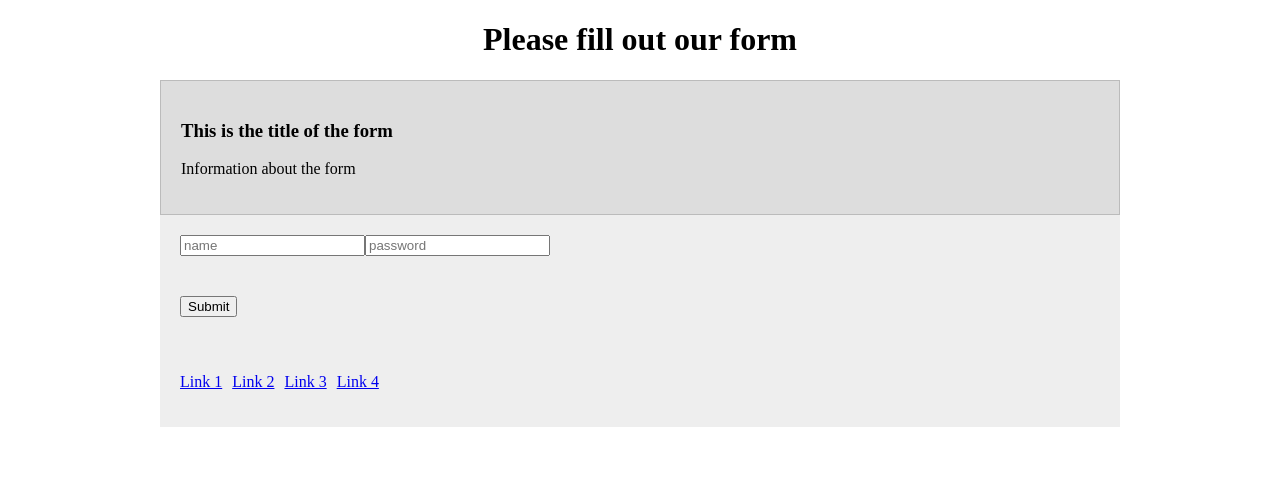
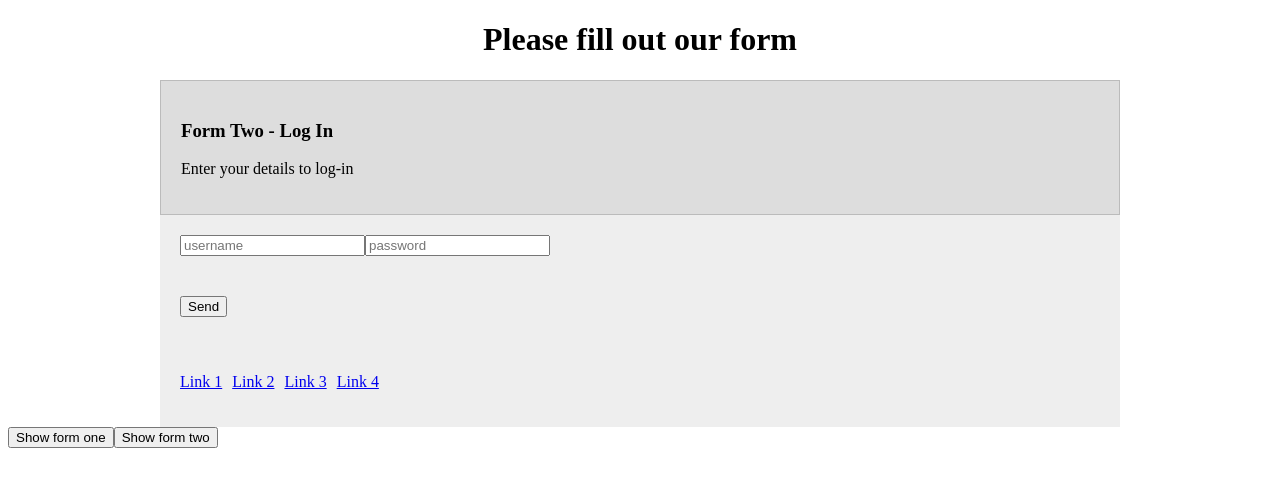
Before and after one commit to farhandardiri/mdnj, a Vue app: page / in a window 1280 px wide. Shown: the top 486 px of the page. Built offline with nearby package versions, Linux system fonts and the light colour scheme.

Commit message:
add dinamyc component

```diff
--- a/src/App.vue
+++ b/src/App.vue
@@ -1,5 +1,5 @@
 <template>
-  <div>
+  <!-- <div>
     <form-helper>
       <div slot="form-header">
         <h3>This is the title of the form</h3>
@@ -13,18 +13,30 @@
         <button @click="handleSubmit">Submit</button>
       </div>
     </form-helper>
+  </div> -->
+  <div>
+    <keep-alive>
+      <component v-bind:is="component"></component>
+    </keep-alive>
+    <button @click="component = 'form-one'">Show form one</button>
+    <button @click="component = 'form-two'">Show form two</button>
   </div>
 </template>
 
 <script>
-import formHelper from "./components/FormHelper";
+// import formHelper from "./components/FormHelper";
+import formOne from "./components/formOne";
+import formTwo from "./components/formTwo";
 export default {
   components: {
-    "form-helper": formHelper,
+    // "form-helper": formHelper,
+    "form-one": formOne,
+    "form-two": formTwo,
   },
   data() {
     return {
-      title: "I am Dinamic Slot Title",
+      // title: "I am Dinamic Slot Title",
+      component: "form-two",
     };
   },
   methods: {},
--- a/src/components/formOne.vue
+++ b/src/components/formOne.vue
@@ -0,0 +1,34 @@
+<template>
+  <div>
+    <form-helper>
+      <div slot="form-header">
+        <h3>Form One - Contact Us</h3>
+        <p>Fill in this form to conyact us</p>
+      </div>
+      <div slot="form-fields">
+        <input type="text" placeholder="name" required />
+        <label>Your Message</label>
+        <textarea></textarea>
+      </div>
+      <div slot="form-controls">
+        <button @click="handleSubmit">Send</button>
+      </div>
+    </form-helper>
+  </div>
+</template>
+
+<script>
+import formHelper from "./FormHelper";
+export default {
+  components: {
+    "form-helper": formHelper,
+  },
+  data() {
+    return {};
+  },
+  methods: {},
+};
+</script>
+
+<style scoped>
+</style>
--- a/src/components/formTwo.vue
+++ b/src/components/formTwo.vue
@@ -0,0 +1,37 @@
+<template>
+  <div>
+    <form-helper>
+      <div slot="form-header">
+        <h3>Form Two - Log In</h3>
+        <p>Enter your details to log-in</p>
+      </div>
+      <div slot="form-fields">
+        <input type="text" placeholder="username" required />
+        <input type="password" placeholder="password" required />
+      </div>
+      <div slot="form-controls">
+        <button @click="handleSubmit">Send</button>
+      </div>
+    </form-helper>
+  </div>
+</template>
+
+<script>
+import formHelper from "./FormHelper";
+export default {
+  components: {
+    "form-helper": formHelper,
+  },
+  data() {
+    return {};
+  },
+  methods: {
+    handleSubmit: function () {
+      alert("thank for logging in (form two)");
+    },
+  },
+};
+</script>
+
+<style scoped>
+</style>
```
